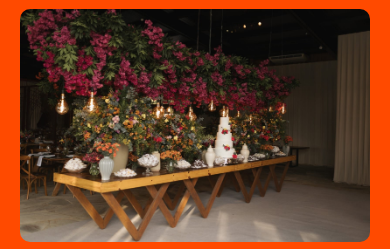
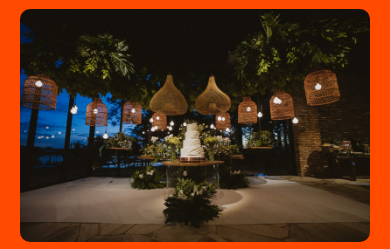
Before and after one commit to ferfefis/Site_liviatoquetao, a Flask app: page /mesa-doces in a window 390 px wide. Shown: the part 4582-4831 px from the top of the page. Run offline with Flask 3, Linux system fonts and the light colour scheme.

Commit message:
novas fotos

```diff
--- a/api/templates/mesa_doces.html
+++ b/api/templates/mesa_doces.html
@@ -73,17 +73,17 @@
                  src="{{ url_for('static', filename='img/mesa_doces_branca/mesa15.jpeg') }}"
                  alt="Mesa de doces branca 15">
 
-<!--            <img class="col-lg-4 col-md-6 col-sm-11"-->
-<!--                 src="{{ url_for('static', filename='img/mesa_doces_branca/mesa15.jpeg') }}"-->
-<!--                 alt="Mesa de doces branca 16">-->
+            <img class="col-lg-4 col-md-6 col-sm-11"
+                 src="{{ url_for('static', filename='img/mesa_doces_branca/mesa16.jpeg') }}"
+                 alt="Mesa de doces branca 16">
 
-<!--            <img class="col-lg-4 col-md-6 col-sm-11"-->
-<!--                 src="{{ url_for('static', filename='img/mesa_doces_branca/mesa15.jpeg') }}"-->
-<!--                 alt="Mesa de doces branca 17">-->
+            <img class="col-lg-4 col-md-6 col-sm-11"
+                 src="{{ url_for('static', filename='img/mesa_doces_branca/mesa17.jpeg') }}"
+                 alt="Mesa de doces branca 17">
 
-<!--            <img class="col-lg-4 col-md-6 col-sm-11"-->
-<!--                 src="{{ url_for('static', filename='img/mesa_doces_branca/mesa15.jpeg') }}"-->
-<!--                 alt="Mesa de doces branca 18">-->
+            <img class="col-lg-4 col-md-6 col-sm-11"
+                 src="{{ url_for('static', filename='img/mesa_doces_branca/mesa18.jpeg') }}"
+                 alt="Mesa de doces branca 18">
 
             <img class="col-lg-4 col-md-6 col-sm-11"
                  src="{{ url_for('static', filename='img/mesa_doces_colorida/mesa1.jpeg') }}"
```
